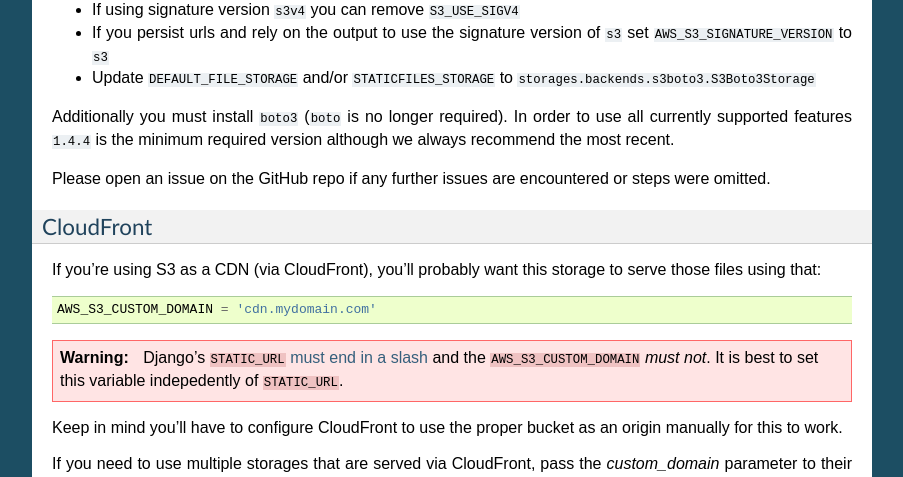
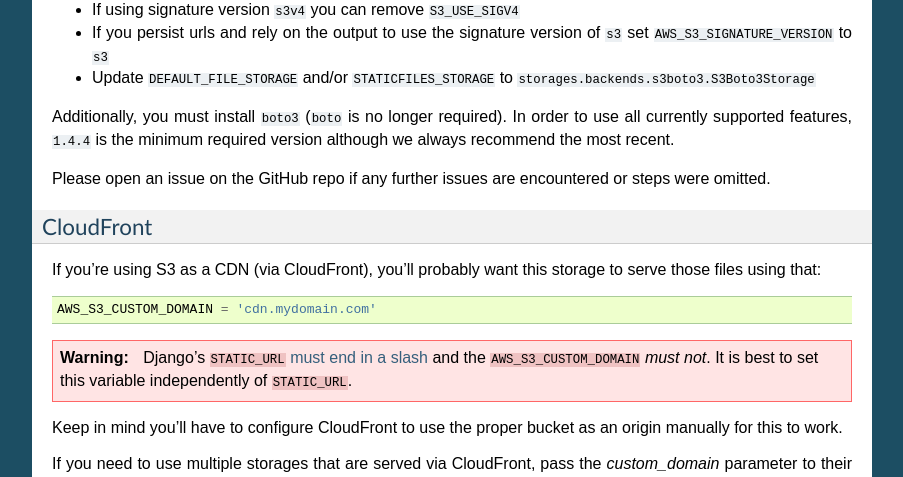
Before and after one commit to jschneier/django-storages, a Sphinx documentation site: the page built from docs/backends/amazon-S3.rst, in a window 1280 px wide and 900 px high, scrolled down 3045 px. Shown: the part 152-629 px from the top of the window, without its empty margins (198-1101 px from the left). Built offline with Sphinx 7.4.7, drawn with Linux system fonts in a browser that asks for light colours.

Commit message:
Fixed typo on various storage documentation pages. (#732)
* Fixed typo in amazon s3 documentation.

* Fixed typo in apache documentation.

* Fixed typo/ grammer in azure documentation.

* Fixed typo in ftp documentation.

* Fixed typo in gcloud documentation.

* Fixed grammar in sftp documentation.

```diff
--- a/docs/backends/amazon-S3.rst
+++ b/docs/backends/amazon-S3.rst
@@ -176,8 +176,8 @@ The following adjustments to settings are required:
 - If you persist urls and rely on the output to use the signature version of ``s3`` set ``AWS_S3_SIGNATURE_VERSION`` to ``s3``
 - Update ``DEFAULT_FILE_STORAGE`` and/or ``STATICFILES_STORAGE`` to ``storages.backends.s3boto3.S3Boto3Storage``
 
-Additionally you must install ``boto3`` (``boto`` is no longer required).  In order to use
-all currently supported features ``1.4.4`` is the minimum required version although we
+Additionally, you must install ``boto3`` (``boto`` is no longer required).  In order to use
+all currently supported features, ``1.4.4`` is the minimum required version although we
 always recommend the most recent.
 
 Please open an issue on the GitHub repo if any further issues are encountered or steps were omitted.
@@ -192,7 +192,7 @@ to serve those files using that::
 
 .. warning::
 
-    Django's ``STATIC_URL`` `must end in a slash`_ and the ``AWS_S3_CUSTOM_DOMAIN`` *must not*. It is best to set this variable indepedently of ``STATIC_URL``.
+    Django's ``STATIC_URL`` `must end in a slash`_ and the ``AWS_S3_CUSTOM_DOMAIN`` *must not*. It is best to set this variable independently of ``STATIC_URL``.
 
 .. _must end in a slash: https://docs.djangoproject.com/en/dev/ref/settings/#static-url
 
--- a/docs/backends/apache_libcloud.rst
+++ b/docs/backends/apache_libcloud.rst
@@ -153,7 +153,7 @@ set::
 
 Your default Libcloud provider will be used as the file store.
 
-Certifcate authorities
+Certificate authorities
 ----------------------
 
 Libcloud uses HTTPS connections, and in order to validate that these HTTPS connections are
--- a/docs/backends/azure.rst
+++ b/docs/backends/azure.rst
@@ -9,7 +9,7 @@ Notes
 
 Be aware Azure file names have some extra restrictions. They can't:
 
-  - end with dot (``.``) or slash (``/``)
+  - end with a dot (``.``) or slash (``/``)
   - contain more than 256 slashes (``/``)
   - be longer than 1024 characters
 
@@ -97,7 +97,7 @@ The following settings are available:
 
 ``AZURE_SSL``
 
-    Set a secure connection (HTTPS), otherwise it's makes an insecure connection (HTTP). Default is ``True``
+    Set a secure connection (HTTPS), otherwise it makes an insecure connection (HTTP). Default is ``True``
 
 ``AZURE_UPLOAD_MAX_CONN``
 
--- a/docs/backends/ftp.rst
+++ b/docs/backends/ftp.rst
@@ -9,7 +9,7 @@ Settings
 --------
 
 ``LOCATION``
-    URL of the server that hold the files. Example ``'ftp://<user>:<pass>@<host>:<port>'``
+    URL of the server that holds the files. Example ``'ftp://<user>:<pass>@<host>:<port>'``
 
 ``BASE_URL``
     URL that serves the files stored at this location. Defaults to the value of your ``MEDIA_URL`` setting.
--- a/docs/backends/gcloud.rst
+++ b/docs/backends/gcloud.rst
@@ -14,7 +14,7 @@ Use pip to install from PyPI::
 
 Authentication
 --------------
-By default this library will try to use the credentials associated with the
+By default, this library will try to use the credentials associated with the
 current Google Compute Engine (GCE) or Google Kubernetes Engine (GKE) instance
 for authentication. In most cases, the default service accounts are not sufficient
 to read/write and sign files in GCS.
--- a/docs/backends/sftp.rst
+++ b/docs/backends/sftp.rst
@@ -43,7 +43,7 @@ Settings
       just like you would when doing "chmod 775 myfile" from bash.
 
 ``SFTP_STORAGE_UID`` (optional)
-    UID of the account that should be set as owner of the files on the remote
+    UID of the account that should be set as the owner of the files on the remote
     host. You may have to be root to set this.
 
 ``SFTP_STORAGE_GID`` (optional)
```
Also changed, not shown: other parts of docs/backends/gcloud.rst (+1 -1 lines).
